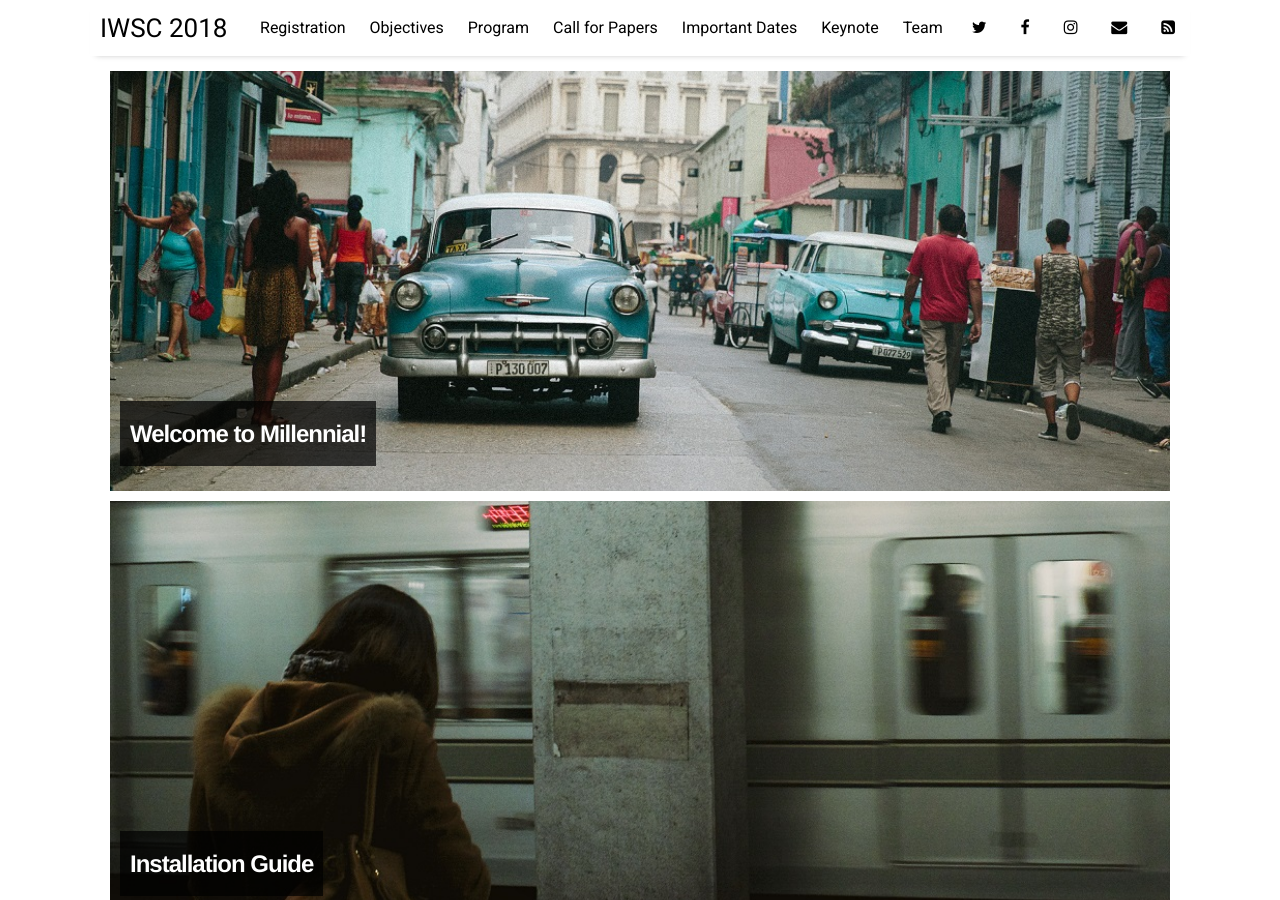
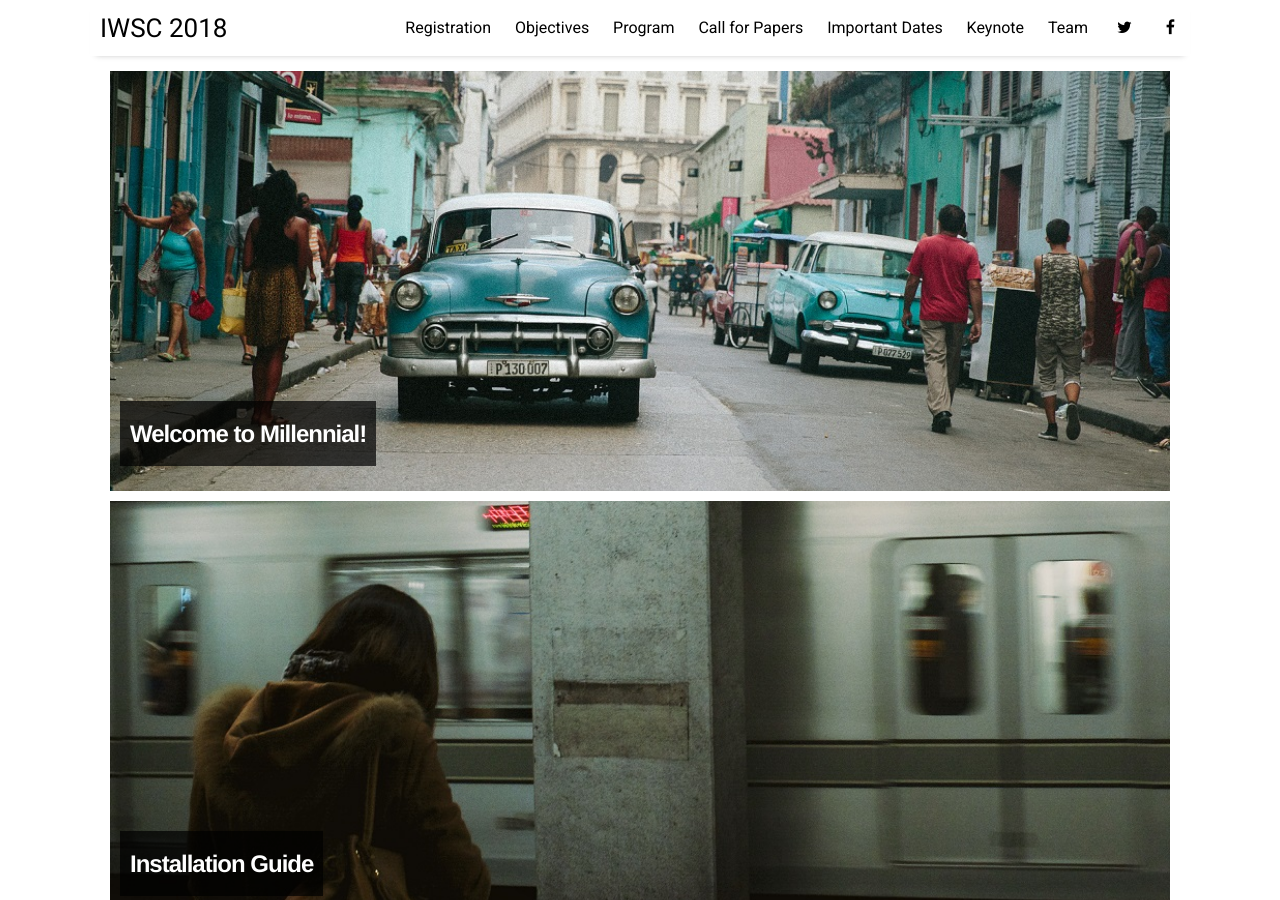
Before and after one commit to cragkhit/iwsc2018, a Jekyll site: the page built from index.html, in a window 1280 px wide and 900 px high. Built offline with Jekyll 4.4.1, drawn with Linux system fonts in a browser that asks for light colours; nearby versions of some CDN libraries; the list of posts is cut into pages by our own code.

Commit message:
updated settings

```diff
--- a/_data/settings.yml
+++ b/_data/settings.yml
@@ -21,8 +21,7 @@ menu:
 social:
 - {icon: 'twitter', link: 'https://twitter.com/paululele'}
 - {icon: 'facebook', link: 'https://www.facebook.com/Le.Paul.94'}
-- {icon: 'instagram', link: 'https://instagram.com/paululele'}
-- {icon: 'envelope', link: 'mailto:l.nguyen.paul@gmail.com'}
-- {icon: 'rss-square', link: 'feed.xml'}
+# - {icon: 'instagram', link: 'https://instagram.com/paululele'}
+# - {icon: 'envelope', link: 'mailto:l.nguyen.paul@gmail.com'}
 
 # Available social icons are powered by Font Awesome, so you can use any icon that they offer
```
